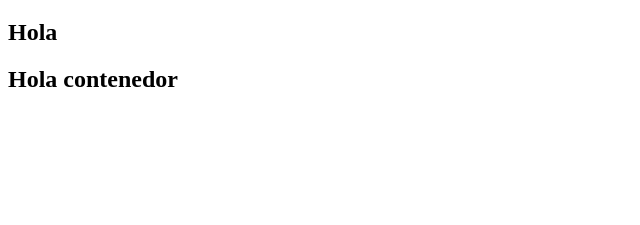
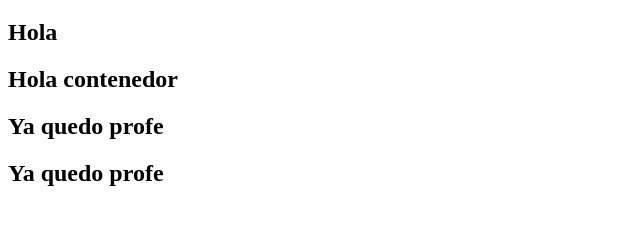
Before and after one commit to Curielito/git_lab, a plain HTML site: page index.html in a window 1280 px wide. Shown: the part 61-286 px from the top of the page, without its empty margins (0-640 px from the left). Drawn offline with Linux system fonts and the light colour scheme.

Commit message:
ya quedo creo

```diff
--- a/index.html
+++ b/index.html
@@ -9,5 +9,7 @@
     <h1>Bienvenido</h1>
     <h2>Hola</h2>
     <h2>Hola contenedor</h2>
+    <h2>Ya quedo profe</h2>
+    <h2>Ya quedo profe</h2>
 </body>
 </html>
```
